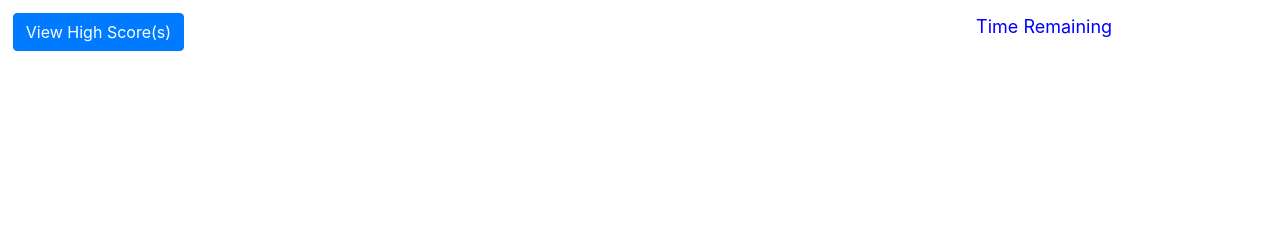
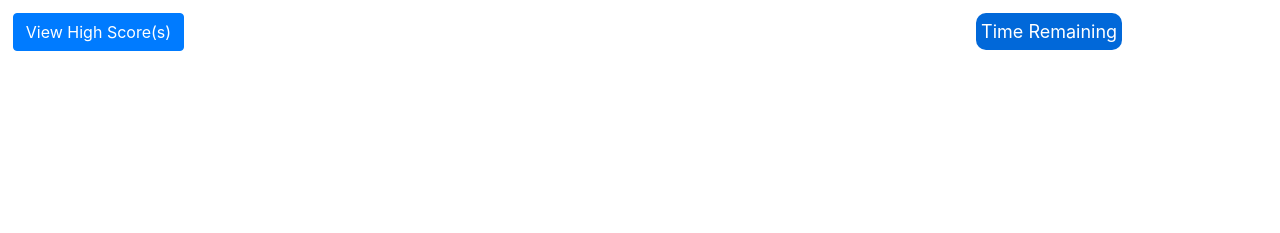
Before and after one commit to MattP303/Code-Quiz-HW4, a plain HTML site: page index.html in a window 1280 px wide. Shown: the top 233 px of the page. Drawn offline with nearby package versions, Linux system fonts and the light colour scheme.

Commit message:
Improved look of timer

```diff
--- a/style.css
+++ b/style.css
@@ -94,12 +94,19 @@ header {
 }
 
 .timeRemaining {
-    color: blue;
+    color: white;
     font-size: large;
+    background-color: #0168D9;
+    padding: 5px;
+    border-radius: 10px;
 }
 
 .currentTime {
     margin-left: 5px;
     font-size: large;
-    color: blue;
+    color: #0168D9;
+    /* background-color: #0168D9; */
+    padding: 5px;
+    border-radius: 10px;
+    min-width: 33px;
 }
```
